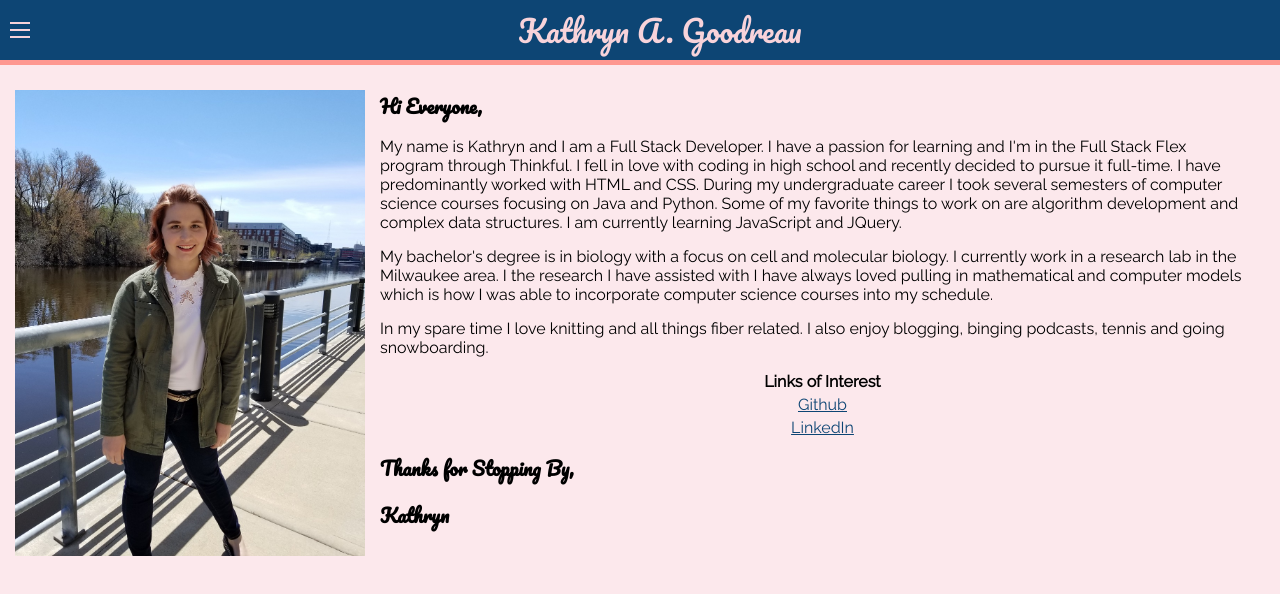
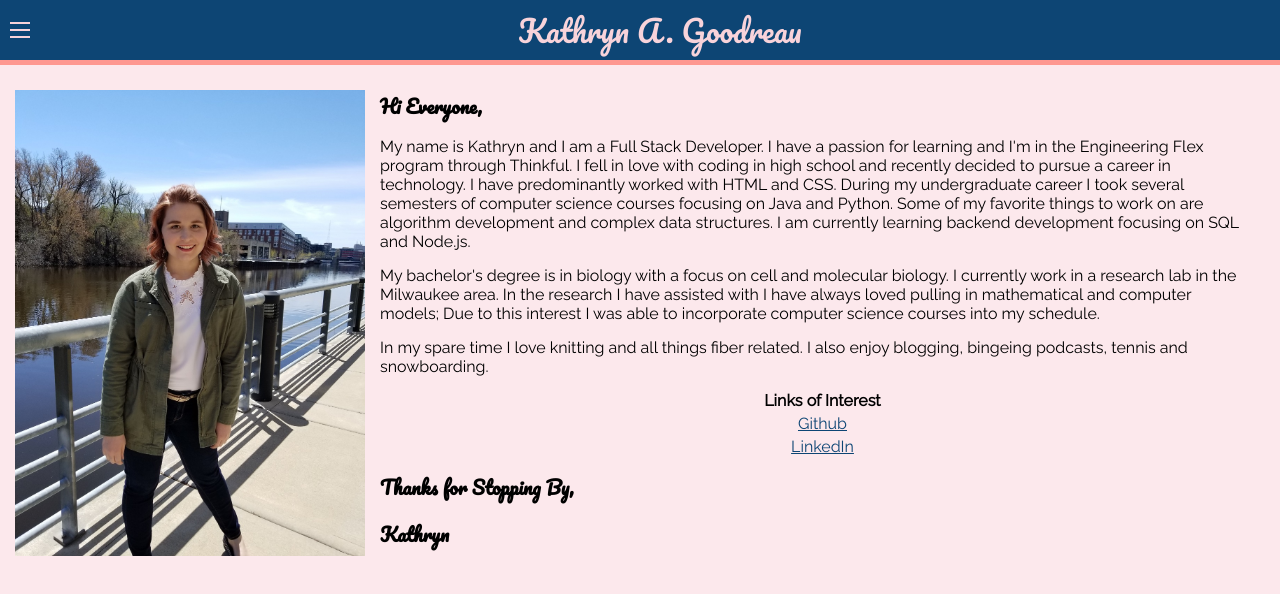
Before and after one commit to KGood93/KGPortfolio2020, a React (Create React App) app: page /aboutMe in a window 1280 px wide. Shown: the top 594 px of the page. Built offline with nearby package versions, Linux system fonts and the light colour scheme.

Commit message:
Update content and css

```diff
--- a/src/App.css
+++ b/src/App.css
@@ -32,22 +32,6 @@
   text-decoration: none;
 }
 
-a:link {
-  color: RGB(13, 69, 116);
-}
-
-a:visited {
-  color: RGB(250, 83, 90);
-}
-
-a:hover {
-  color: RGB(254, 151, 144);
-}
-
-a:active {
-  color: RGB(154, 224, 213);
-}
-
 footer {
   width: 100%;
   background-color: RGBA(222, 91, 109, 0.7);
--- a/src/App.js
+++ b/src/App.js
@@ -1,8 +1,7 @@
 import React, {Component} from 'react'
-import {Route} from 'react-router-dom'
+import {Route, Link} from 'react-router-dom'
 import './App.css'
 import Menu from './Components/Menu/Menu'
-//import Footer from './Components/Footer/Footer'
 import MenuButton from './Components/MenuButton/MenuButton'
 import MenuItem from './Components/MenuItem/MenuItem'
 import Home from './Components/Home/Home'
@@ -46,7 +45,6 @@ class App extends Component {
     const menu = ['Home', 'About Me','Projects', 'Github', 'LinkedIn']
     const menuId = ['/home', '/aboutMe', '/projects', '/projects', '/projects']
     const menuItems = menu.map((val,index)=>{
-      console.log(val)
       return (
         <MenuItem
           key={index}
--- a/src/Components/AboutMe/AboutMe.css
+++ b/src/Components/AboutMe/AboutMe.css
@@ -57,6 +57,22 @@
     margin-bottom: 0px;
 }
 
+.pageLink:link {
+    color: RGB(13, 69, 116);
+}
+
+.pageLink:visited {
+    color: RGB(250, 83, 90);
+}
+
+.pageLink:hover {
+    color: RGB(254, 151, 144);
+}
+
+.pageLink:active {
+    color: RGB(154, 224, 213);
+}
+
 @media screen and (min-width: 768px) {
     .AboutMe {
         display: flex;
--- a/src/Components/AboutMe/AboutMe.js
+++ b/src/Components/AboutMe/AboutMe.js
@@ -1,43 +1,39 @@
 import React, {Component} from 'react'
-import Content from '../Content.js'
 import './AboutMe.css'
 import KatyPicSmall from '../../Images/Katy/KatyPicSmall.jpg'
 
 class AboutMe extends Component {
     render() {
         return (
-            //<Content>
-                <div className="AboutMe">
+            <div className="AboutMe">
                 <div className="aboutImage">
                 <img src={KatyPicSmall} alt="Kathryn wearing jeans white top and green jacket" className="bioPage"/>
                 </div>
                 <div className="aboutBio">
                     <h3 className="bioGreeting">Hi Everyone,</h3>
-                    <p className="bioGraph">My name is Kathryn and I am a Full Stack Developer. I have a
-                        passion for learning and I'm in the Full Stack Flex program through Thinkful. I fell
-                        in love with coding in high school and recently decided to pursue it
-                        full-time. I have predominantly worked with HTML and CSS.  During my
-                        undergraduate career I took several semesters of computer science courses
-                        focusing on Java and Python. Some of my favorite things to work on are
-                        algorithm development and complex data structures. I am currently learning
-                        JavaScript and JQuery.
+                    <p className="bioGraph">My name is Kathryn and I am a Full Stack Developer. I have
+                     a passion for learning and I'm in the Engineering Flex program through Thinkful.
+                     I fell in love with coding in high school and recently decided to pursue a career
+                     in technology. I have predominantly worked with HTML and CSS. During my undergraduate
+                     career I took several semesters of computer science courses focusing on Java and
+                     Python. Some of my favorite things to work on are algorithm development and complex
+                     data structures. I am currently learning backend development focusing on SQL and Node.js.
                     </p>
                     <p className="bioGraph">My bachelor's degree is in biology with a focus on cell and molecular
-                        biology. I currently work in a research lab in the Milwaukee area. I the research I have
-                        assisted with I have always loved pulling in mathematical and computer models
-                        which is how I was able to incorporate computer science courses into my schedule.
+                    biology. I currently work in a research lab in the Milwaukee area. In the research I have
+                    assisted with I have always loved pulling in mathematical and computer models; Due to this
+                    interest I was able to incorporate computer science courses into my schedule.
                     </p>
-                    <p className="bioGraph">In my spare time I love knitting and all things fiber related. I also
-                        enjoy blogging, binging podcasts, tennis and going snowboarding.
+                    <p className="bioGraph">In my spare time I love knitting and all things fiber related.
+                    I also enjoy blogging, bingeing podcasts, tennis and snowboarding.
                     </p>
                     <h4 className="centerLinks">Links of Interest</h4>
-                    <p className="center"><a href="https://github.com/KGood93">Github</a></p>
-                    <p className="center"><a href="https://www.linkedin.com/in/kathryn-goodreau-6a18b4114">LinkedIn</a></p>
+                    <p className="center"><a href="https://github.com/KGood93" className="pageLink">Github</a></p>
+                    <p className="center"><a href="https://www.linkedin.com/in/kathryn-goodreau-6a18b4114" className="pageLink">LinkedIn</a></p>
                     <h3 className="close">Thanks for Stopping By,</h3>
                     <h3 className="close">Kathryn</h3>
                 </div>
             </div>
-            //</Content>
         )
     }
 }
--- a/src/Components/Content.js
+++ /dev/null
@@ -1,10 +0,0 @@
-import React from 'react'
-//import './Content.css'
-
-function Content({className, ...props}) {
-    return (
-        <div className={['Content', className].join('')} {...props} />
-    );
-}
-
-export default Content
--- a/src/Components/Home/Home.css
+++ b/src/Components/Home/Home.css
@@ -50,6 +50,22 @@
     text-align: center;
 }
 
+.pageLink a:link {
+    color: RGB(13, 69, 116);
+}
+
+.pageLink a:visited {
+    color: RGB(250, 83, 90);
+}
+
+.pageLink a:hover {
+    color: RGB(254, 151, 144);
+}
+
+.pageLink a:active {
+    color: RGB(154, 224, 213);
+}
+
 @media screen and (min-width: 768px) {
     .introImage {
         display: block;
--- a/src/Components/Home/Home.js
+++ b/src/Components/Home/Home.js
@@ -1,5 +1,4 @@
 import React, {Component} from 'react'
-import Content from '../Content'
 import KatyBackground from '../../Images/Katy/KatyBackground.jpg'
 import KatyPicSmall from '../../Images/Katy/KatyPicSmall.jpg'
 import FiberFrenzy from '../../Images/FiberFrenzy/Portfolio_HomeSmall.jpg'
@@ -11,7 +10,7 @@ class Home extends Component {
     render() {
         return (
             <div className="Home">
-                <img src={KatyBackground} alt="Kathryn to right of picture in front of Milwaukee River" className="introImage"/>
+                <img src={KatyBackground} alt="Kathryn to right in front of Milwaukee River" className="introImage"/>
                 <img src={KatyPicSmall} alt="Kathryn wearing jeans white top and green jacket" className="headshot"/>
                 <div className="headline">
                     <h3>Hi, I’m Kathryn! I am a full stack developer.</h3>
@@ -19,12 +18,12 @@ class Home extends Component {
                 <div className="totalBio">
                     <div className="katyImage"><p>Headshot picture of me</p></div>
                     <div className="bio">
-                        <p>I have a passion for learning and I'm in the Full Stack Flex
-                           program through Thinkful. I fell in love with coding in high
-                           school and recently decided to pursue it full-time. I have
-                           predominantly worked with HTML and CSS and took several semesters
-                           of computer science courses during my undergraduate career focusing
-                           on Java and Python. I am currently learning JavaScript and JQuery.
+                        <p>I have a passion for learning and I'm in the Engineering Flex program
+                            through Thinkful. I fell in love with coding in high school and recently
+                            decided to pursue a career in technology. I have  predominantly worked
+                            with HTML and CSS and took several semesters of computer science courses
+                            during my undergraduate career focusing on Java and Python. I am currently
+                            learning backend development with a focus on SQL and Node.js.
                         </p>
                     </div>
                 </div>
@@ -33,7 +32,7 @@ class Home extends Component {
                     <a href="projects.html" className="projectImage"><img src={FiberFrenzy} alt="Start page of Fiber Frenzy Quiz" className="fiberFrenzy"/></a>
                     <div className="projectInfo">
                         <h3>The Covert Knitter presents: Fiber Frenzy</h3>
-                        <p>A quiz app for the fiber/knitting enthusiast</p>
+                        <p>A quiz app for the fiber/knitting enthusiast.</p>
                         <TechLogos />
                         <p className="gitLinks">Check it out : <a href="https://kgood93.github.io/FiberFrenzy/">Live</a> or <a href="https://github.com/KGood93/FiberFrenzy">Repo</a></p>
                     </div>
--- a/src/Components/MenuItem/MenuItem.css
+++ b/src/Components/MenuItem/MenuItem.css
@@ -1,8 +1,9 @@
 .menuItem {
-    font-family: Open Sans, sans-serif;
-    size: 1.2rem;
-    padding: 1rem 0;
-    margin: 0 5%;
+    font-family: 'Raleway', sans-serif;
+    size: 20px;
+    padding: 5px;
+    margin-top: 5px;
+    margin-bottom: 5px;
     cursor: pointer;
     color: RGB(13, 69, 116);
 }
--- a/src/Components/MenuItem/MenuItem.js
+++ b/src/Components/MenuItem/MenuItem.js
@@ -15,7 +15,7 @@ class MenuItem extends Component{
     }
 
     render(){
-      console.log("MenuItem: " + this.props.children)
+      //console.log("MenuItem: " + this.props.children)
       return(
         <div>
           <Link
--- a/src/Components/Projects/Projects.css
+++ b/src/Components/Projects/Projects.css
@@ -33,6 +33,22 @@
     text-align: center;
 }
 
+.pageLink a:link {
+    color: RGB(13, 69, 116);
+}
+
+.pageLink a:visited {
+    color: RGB(250, 83, 90);
+}
+
+.pageLink a:hover {
+    color: RGB(254, 151, 144);
+}
+
+.pageLink a:active {
+    color: RGB(154, 224, 213);
+}
+
 @media screen and (min-width: 768px) {
     .projImage {
         display: block;
@@ -53,14 +69,17 @@
     .projInfo {
         margin-left: 15px;
         margin-right: 15px;
-        margin-top: 40px;
+        margin-top: 0px;
     }
 
 }
 
 @media screen and (min-width: 1025px) {
     .projectsPage {
-        margin: auto;
+        margin-left: 40px;
+        margin-right: 40px;
+        margin-top: 15px;
+        margin-bottom: 15px;
     }
 
     .projTitle {
```
Also changed, not shown: src/Components/Projects/Projects.js (+8 -3 lines).
